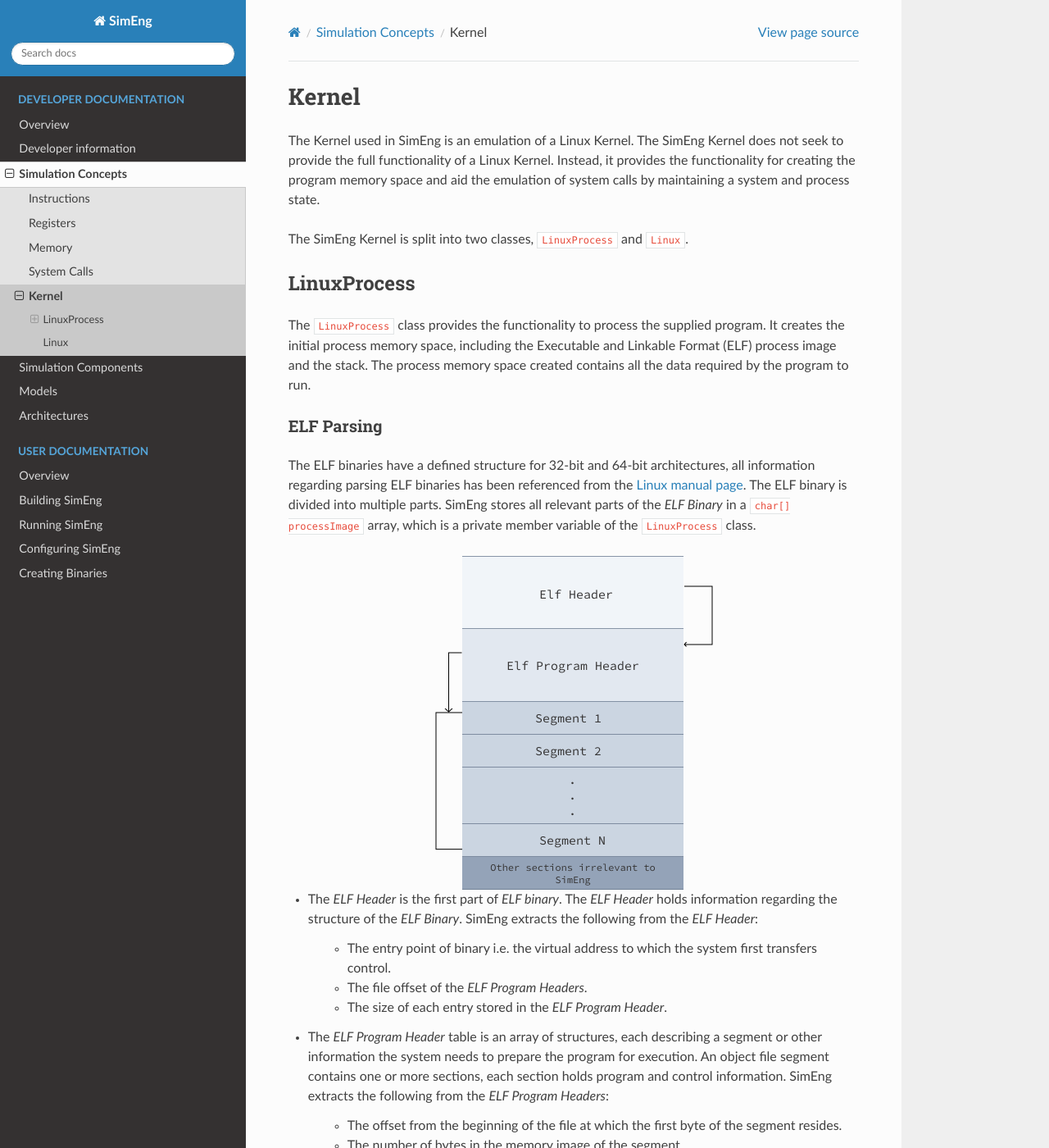
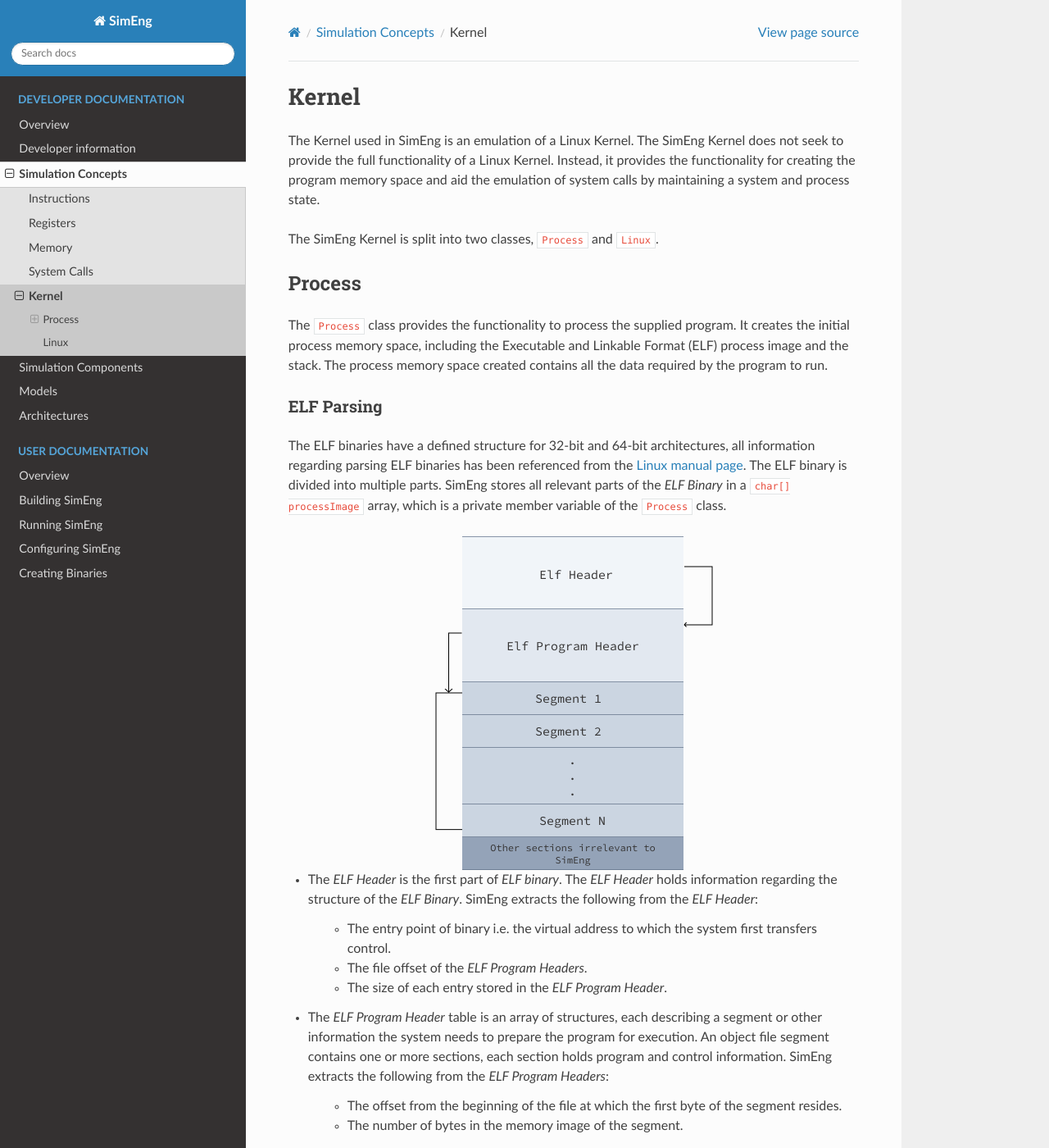
Before and after one commit to UoB-HPC/SimEng, a Sphinx documentation site: the page built from docs/sphinx/developer/concepts/kernel.rst, in a window 1280 px wide and 1400 px high. Shown: the whole window at 82% size. Built offline with Sphinx 7.4.7 and the Read the Docs theme 2.0.0, drawn with Linux system fonts in a browser that asks for light colours; pages that are not in the unit, such as notebooks, are missing from menus; some of the changed text lies outside the part shown.

Commit message:
Renamed LinuxProcess to Process.

```diff
--- a/docs/sphinx/developer/concepts/kernel.rst
+++ b/docs/sphinx/developer/concepts/kernel.rst
@@ -3,16 +3,16 @@ Kernel
 
 The Kernel used in SimEng is an emulation of a Linux Kernel. The SimEng Kernel does not seek to provide the full functionality of a Linux Kernel. Instead, it provides the functionality for creating the program memory space and aid the emulation of system calls by maintaining a system and process state.
 
-The SimEng Kernel is split into two classes, ``LinuxProcess`` and ``Linux``.
+The SimEng Kernel is split into two classes, ``Process`` and ``Linux``.
 
-LinuxProcess
+Process
 ------------
 
-The ``LinuxProcess`` class provides the functionality to process the supplied program. It creates the initial process memory space, including the Executable and Linkable Format (ELF) process image and the stack. The process memory space created contains all the data required by the program to run.
+The ``Process`` class provides the functionality to process the supplied program. It creates the initial process memory space, including the Executable and Linkable Format (ELF) process image and the stack. The process memory space created contains all the data required by the program to run.
 
 ELF Parsing
 ~~~~~~~~~~~~
-The ELF binaries have a defined structure for 32-bit and 64-bit architectures, all information regarding parsing ELF binaries has been referenced from the `Linux manual page <https://man7.org/linux/man-pages/man5/elf.5.html>`_. The ELF binary is divided into multiple parts. SimEng stores all relevant parts of the `ELF Binary` in a ``char[] processImage`` array, which is a private member variable of the ``LinuxProcess`` class.
+The ELF binaries have a defined structure for 32-bit and 64-bit architectures, all information regarding parsing ELF binaries has been referenced from the `Linux manual page <https://man7.org/linux/man-pages/man5/elf.5.html>`_. The ELF binary is divided into multiple parts. SimEng stores all relevant parts of the `ELF Binary` in a ``char[] processImage`` array, which is a private member variable of the ``Process`` class.
 
 .. image:: ../../assets/elfstruct.png
   :alt: ELF Structure
@@ -31,18 +31,18 @@ The ELF binaries have a defined structure for 32-bit and 64-bit architectures, a
 
 * The segment referenced by an ELF Program Header has a type attribute which explains its contents and how to interpret it. SimEng, only extracts segments of type ``LOAD`` which specifies a loadable segment. Loadable segments most notably contain the workloads' compiled instructions and initialised data that contributes to the program's memory space. This completes the creation of the ``ElfProcessImage``.
 
-* After the ``ElfProcessImage`` has been created the ``LinuxProcess`` class creates an array ``char[] processImage``. The size of ``processImage`` is much larger than ``ElfProcessImage`` as SimEng adds the ``HEAP_SIZE`` and ``STACK_SIZE`` values specified in the YAML configuration file to the 32-byte aligned value of ``ElfProcessImage`` size. After this, SimEng proceeds to create a process stack around ``processImage``.
+* After the ``ElfProcessImage`` has been created the ``Process`` class creates an array ``char[] processImage``. The size of ``processImage`` is much larger than ``ElfProcessImage`` as SimEng adds the ``HEAP_SIZE`` and ``STACK_SIZE`` values specified in the YAML configuration file to the 32-byte aligned value of ``ElfProcessImage`` size. After this, SimEng proceeds to create a process stack around ``processImage``.
 
 * The population of the initial stack state is based on the information `here <https://www.win.tue.nl/~aeb/linux/hh/stack-layout.html>`_.
 
 Currently, the only environment variable set is ``OMP_NUM_THREADS=1``, however, functionality to add more is available.
 
-For the supplied program, the ``LinuxProcess`` class supports both statically compiled binaries and raw instructions in a hexadecimal format.
+For the supplied program, the ``Process`` class supports both statically compiled binaries and raw instructions in a hexadecimal format.
 
 Linux
 -----
 
-The ``Linux`` class provides part of the functionality used to emulate system calls by maintaining a system and process state. These states contain information about the ``LinuxProcess`` class created from the supplied program. Such information includes:
+The ``Linux`` class provides part of the functionality used to emulate system calls by maintaining a system and process state. These states contain information about the ``Process`` class created from the supplied program. Such information includes:
 
 - PID
 - Program path
```
Also changed, not shown: 20 other files.
